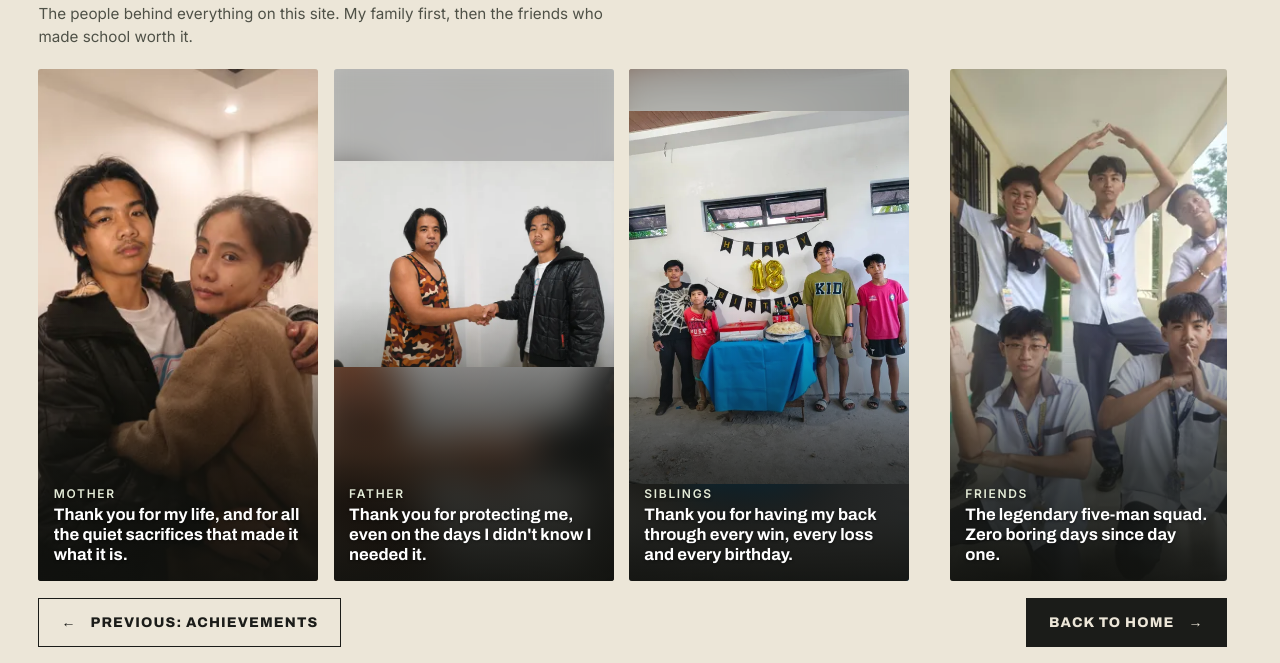
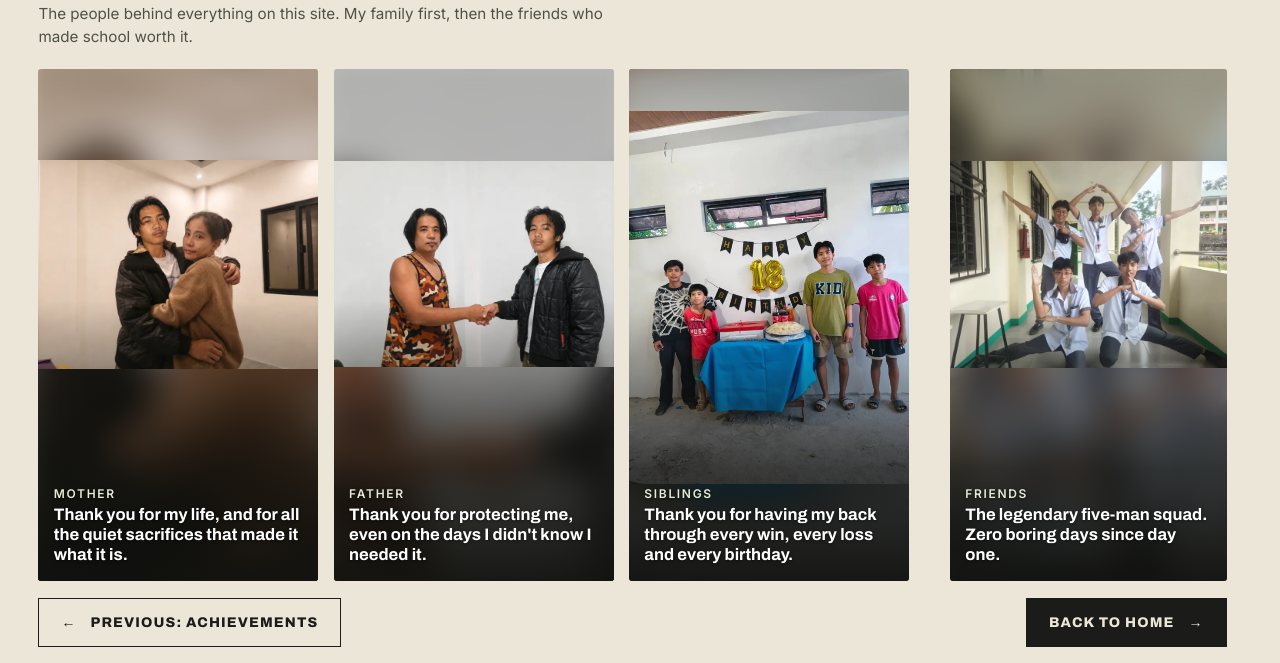
Before and after one commit to kurtking514-byte/kurtking-portfolio, a plain HTML site: page family.html in a window 1280 px wide. Shown: the part 137-800 px from the top of the page. Drawn offline with Linux system fonts and the light colour scheme.

Commit message:
Family & Friends: show every photo whole instead of zoomed in

```diff
--- a/family.html
+++ b/family.html
@@ -41,8 +41,8 @@
 
     <div class="fam-grid">
 
-      <figure class="fam-card pull" style="--i:2">
-        <img src="assets/images/family/mother-sm.webp" alt="Kurt hugging his mother" width="720" height="536" style="object-position:50% 30%">
+      <figure class="fam-card whole pull" style="--i:2;background-image:url(assets/images/family/mother-sm.webp)">
+        <img src="assets/images/family/mother-sm.webp" alt="Kurt hugging his mother" width="720" height="536">
         <figcaption><span>Mother</span>Thank you for my life, and for all the quiet sacrifices that made it what it is.</figcaption>
       </figure>
       <figure class="fam-card whole pull" style="--i:3;background-image:url(assets/images/family/father-sm.webp)">
@@ -53,8 +53,8 @@
         <img src="assets/images/family/siblings-sm.webp" alt="Kurt with his siblings on his 18th birthday" width="540" height="720">
         <figcaption><span>Siblings</span>Thank you for having my back through every win, every loss and every birthday.</figcaption>
       </figure>
-      <figure class="fam-card friends pull" style="--i:5">
-        <img src="assets/images/family/friends-sm.webp" alt="Kurt posing with four friends in school uniforms" width="720" height="540" style="object-position:50% 40%">
+      <figure class="fam-card friends whole pull" style="--i:5;background-image:url(assets/images/family/friends-sm.webp)">
+        <img src="assets/images/family/friends-sm.webp" alt="Kurt posing with four friends in school uniforms" width="720" height="540">
         <figcaption><span>Friends</span>The legendary five-man squad. Zero boring days since day one.</figcaption>
       </figure>
     </div>
```
